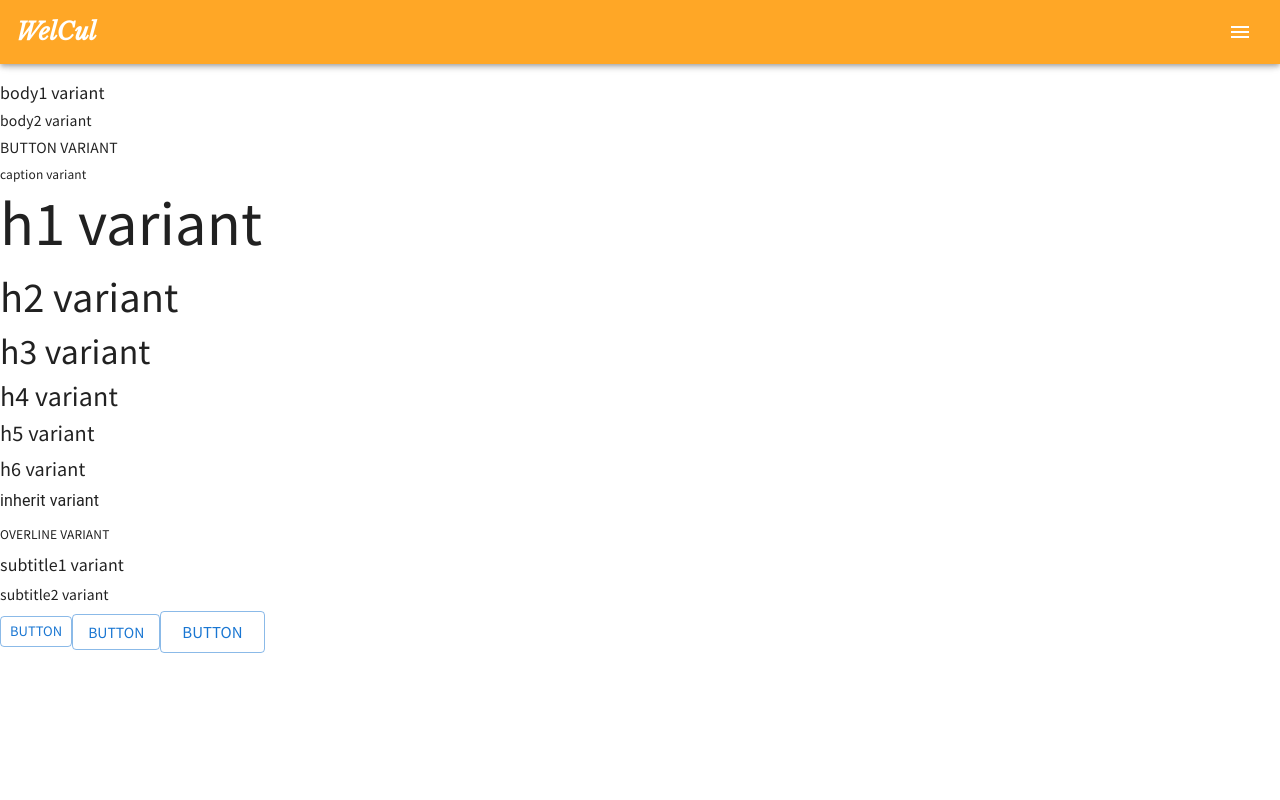
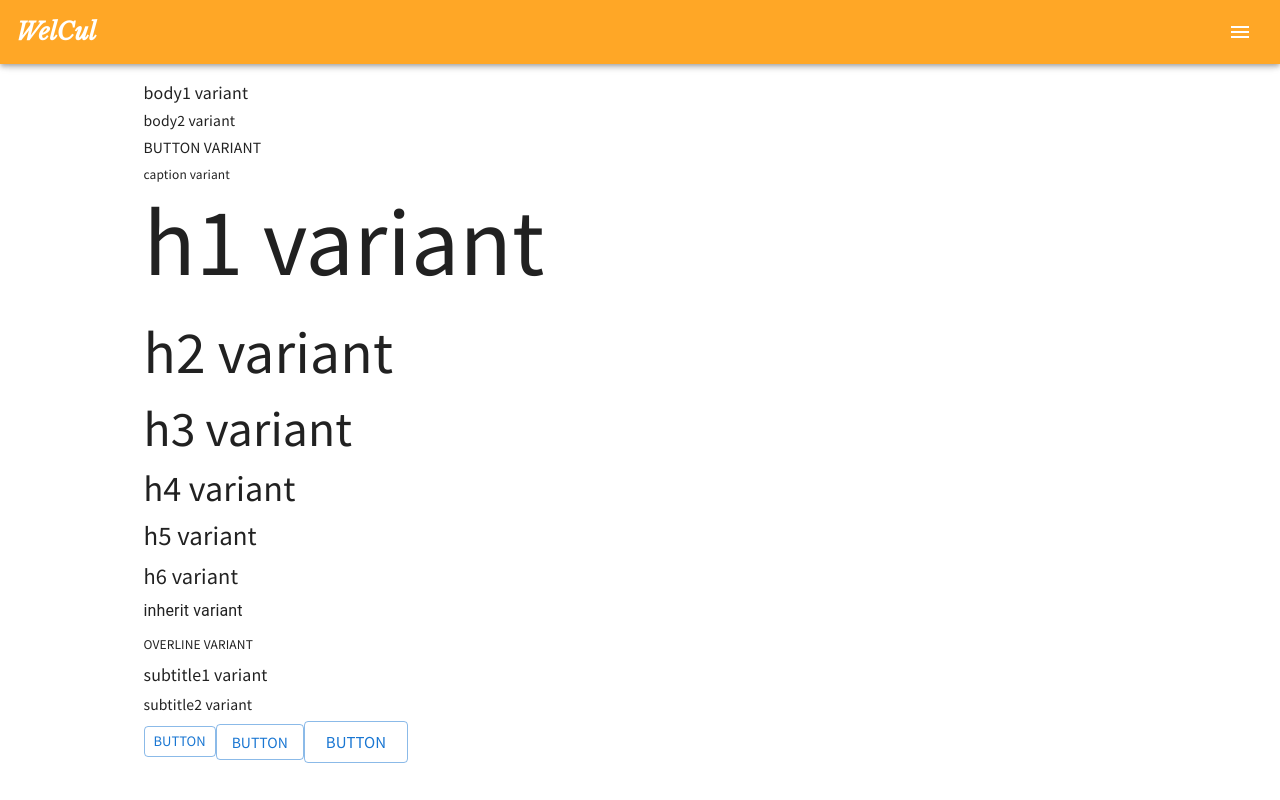
Before and after one commit to hotter6163/welcul, a Next.js app: page /home in a window 1280 px wide. Built offline with nearby package versions, Linux system fonts and the light colour scheme.

Commit message:
レイアウトの変更
variant h1-h6をレスポンシブ対応
userページのレイアウトを修正

```diff
--- a/src/components/layouts/wrapInLayout.tsx
+++ b/src/components/layouts/wrapInLayout.tsx
@@ -1,5 +1,5 @@
 import { ReactElement } from "react"
-import { Box } from "@mui/material"
+import { Container } from "@mui/material"
 import { Header } from "./Header"
 
 type PageType = 'top' | 'user'
@@ -17,9 +17,9 @@ export const wrapInLayout = (
       pageWithLayout = (
         <>
           <Header />
-          <Box component="main" className="mt-20">
+          <Container maxWidth="desktop" component="main" className="mt-20 px-4">
             {WrappedPage}
-          </Box>
+          </Container>
         </>
       )
       break
--- a/src/theme/CustomThemeProvider.tsx
+++ b/src/theme/CustomThemeProvider.tsx
@@ -48,6 +48,72 @@ theme = createTheme(theme, {
     }
   },
   typography: {
+    h1: {
+      [theme.breakpoints.down('tablet')]: {
+        fontSize: '3.5rem',
+      },
+      [theme.breakpoints.up('tablet')]: {
+        fontSize: "4.71rem"
+      },
+      [theme.breakpoints.up("desktop")]: {
+        fontSize: "5.36rem"
+      }
+    },
+    h2: {
+      [theme.breakpoints.down('tablet')]: {
+        fontSize: '2.38rem',
+      },
+      [theme.breakpoints.up('tablet')]: {
+        fontSize: "3.13rem"
+      },
+      [theme.breakpoints.up("desktop")]: {
+        fontSize: "3.33rem"
+      }
+    },
+    h3: {
+      [theme.breakpoints.down('tablet')]: {
+        fontSize: '2rem',
+      },
+      [theme.breakpoints.up('tablet')]: {
+        fontSize: "2.57rem"
+      },
+      [theme.breakpoints.up("desktop")]: {
+        fontSize: "2.78rem"
+      }
+    },
+    h4: {
+      [theme.breakpoints.down('tablet')]: {
+        fontSize: '1.56rem',
+      },
+      [theme.breakpoints.up('tablet')]: {
+        fontSize: "1.82rem"
+      },
+      [theme.breakpoints.up("desktop")]: {
+        fontSize: "2.02rem"
+      }
+    },
+    h5: {
+      [theme.breakpoints.down('tablet')]: {
+        fontSize: '1.25rem',
+      },
+      [theme.breakpoints.up('tablet')]: {
+        fontSize: "1.31rem"
+      },
+      [theme.breakpoints.up("desktop")]: {
+        fontSize: "1.5rem"
+      }
+    },
+    h6: {
+      [theme.breakpoints.down('tablet')]: {
+        fontSize: '1.13rem',
+      },
+      [theme.breakpoints.up('tablet')]: {
+        fontSize: "1.25rem"
+      },
+      [theme.breakpoints.up("desktop")]: {
+        fontSize: "1.25rem"
+      }
+    },
     logoTop: {
       fontWeight: 600,
       fontFamily: 'Libre Baskerville',
```
